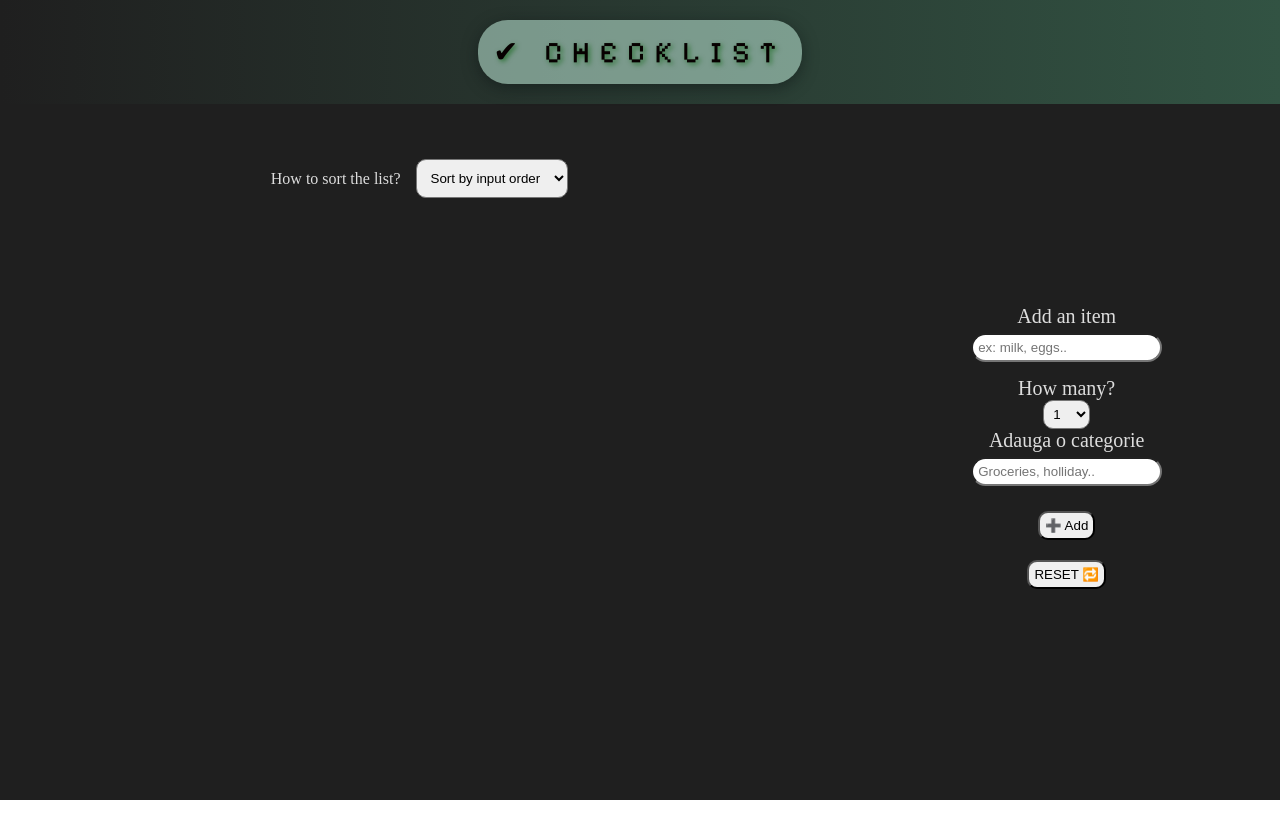
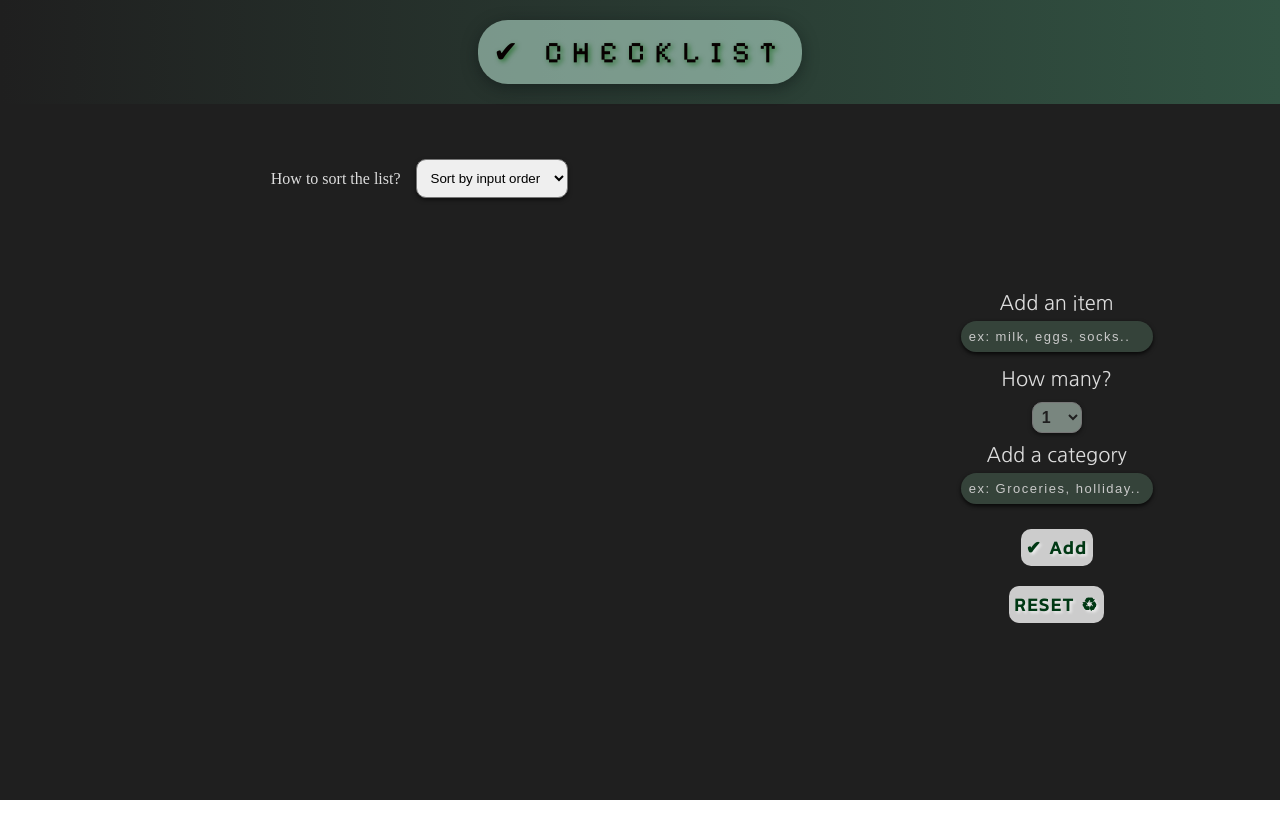
Before and after one commit to CalinP1/Checklist, a React (Create React App) app: page / in a window 1280 px wide. Built offline with nearby package versions, Linux system fonts and the light colour scheme.

Commit message:
separate components and more style added to the page

```diff
--- a/src/App.js
+++ b/src/App.js
@@ -1,4 +1,7 @@
 import { useState } from "react";
+import Header from "./header";
+import CreateList from "./createList";
+import DisplayList from "./displayList";
 
 export default function App() {
   const [itemList, setItemList] = useState([]);
@@ -43,130 +46,3 @@ export default function App() {
     </div>
   );
 }
-
-function Header() {
-  return (
-    <div className="header-container">
-      <header className="navbar">
-        <span>✔ CHECKLIST</span>
-      </header>
-    </div>
-  );
-}
-function DisplayList({ itemList, onHandleDelete, onHandleChecked }) {
-  const [sortBy, setSortBy] = useState("input");
-  let sortItems;
-
-  if (sortBy === "input") sortItems = itemList;
-  if (sortBy === "quantity") {
-    sortItems = itemList.slice().sort((a, b) => a.quantity - b.quantity);
-  }
-  if (sortBy === "category") {
-    sortItems = itemList
-      .slice()
-      .sort((a, b) => a.category.localeCompare(b.category));
-  }
-  return (
-    <>
-      <div className="sort-tems">
-        <label>How to sort the list?</label>
-        <select value={sortBy} onChange={(e) => setSortBy(e.target.value)}>
-          <option value="input">Sort by input order</option>
-          <option value="quantity">Sort by quantity</option>
-          <option value="category">Sort by category</option>
-        </select>
-      </div>
-      <ul>
-        {sortItems.map((item) => (
-          <CardElement
-            item={item}
-            key={item.key}
-            onHandleDelete={onHandleDelete}
-            onHandleChecked={onHandleChecked}
-          />
-        ))}
-      </ul>
-    </>
-  );
-}
-function CardElement({ item, onHandleDelete, onHandleChecked }) {
-  return (
-    <li className="card-element">
-      <h3>{item.category}</h3>
-      <input
-        checked={item.checked}
-        type="checkbox"
-        onChange={() => onHandleChecked(item.key)}
-      ></input>
-      <span style={item.checked ? { textDecoration: "line-through" } : {}}>
-        {item.quantity} {item.description}
-      </span>
-      <button className="button" onClick={() => onHandleDelete(item.key)}>
-        ✖
-      </button>
-    </li>
-  );
-}
-
-function CreateList({ itemList, setItemList, onHandleReset }) {
-  const [description, setDescription] = useState("");
-  const [quantity, setQuantity] = useState("");
-  const [category, setCategory] = useState("");
-  function handleSubmit(e) {
-    e.preventDefault();
-    if (!description || !category) return;
-    const key = crypto.randomUUID();
-    const newItem = {
-      description,
-      quantity,
-      category,
-      key,
-      checked: false,
-    };
-    setItemList([...itemList, newItem]);
-    setDescription("");
-    setQuantity("");
-    setCategory("");
-  }
-  return (
-    <form className="create-list" onSubmit={handleSubmit}>
-      <label> Add an item</label>
-      <input
-        value={description}
-        type="text"
-        placeholder="ex: milk, eggs.."
-        onChange={(e) => setDescription(e.target.value)}
-      />
-      <label> How many?</label>
-      <select
-        value={quantity}
-        onChange={(e) => setQuantity(Number(e.target.value))}
-      >
-        {Array.from({ length: 20 }, (_, i) => i + 1).map((num) => (
-          <option value={num} key={num}>
-            {num}
-          </option>
-        ))}
-      </select>
-
-      <label> Adauga o categorie</label>
-      <input
-        value={category}
-        type="text"
-        placeholder="Groceries, holliday.."
-        onChange={(e) => setCategory(e.target.value)}
-      />
-
-      <Button>➕ Add</Button>
-      <Button handleReset={onHandleReset}>RESET 🔁</Button>
-    </form>
-  );
-}
-
-function Button({ children, handleReset }) {
-  return (
-    <button onClick={handleReset} className="button">
-      {children}
-    </button>
-  );
-}
--- /dev/null
+++ b/src/button.js
@@ -0,0 +1,7 @@
+export default function Button({ children, onClick }) {
+  return (
+    <button onClick={onClick} className="button">
+      {children}
+    </button>
+  );
+}
--- /dev/null
+++ b/src/cardElement.js
@@ -0,0 +1,30 @@
+export default function CardElement({ item, onHandleDelete, onHandleChecked }) {
+  return (
+    <li className="card-element">
+      <h3 className="category-card">{item.category}</h3>
+      <div className="container-main-element">
+        <input
+          checked={item.checked}
+          type="checkbox"
+          onChange={() => onHandleChecked(item.key)}
+          className="checkbox-element"
+        />
+        <span
+          className="text-quantity-element"
+          style={item.checked ? { textDecoration: "line-through" } : {}}
+        >
+          {item.quantity} {item.description}
+        </span>
+      </div>
+
+      <div className="container-button-element">
+        <button
+          className="button-element"
+          onClick={() => onHandleDelete(item.key)}
+        >
+          ✖
+        </button>
+      </div>
+    </li>
+  );
+}
--- /dev/null
+++ b/src/createList.js
@@ -0,0 +1,56 @@
+import { useState } from "react";
+import Button from "./button";
+export default function CreateList({ itemList, setItemList, onHandleReset }) {
+  const [description, setDescription] = useState("");
+  const [quantity, setQuantity] = useState("");
+  const [category, setCategory] = useState("");
+  function handleSubmit(e) {
+    e.preventDefault();
+    if (!description || !category) return;
+    const key = crypto.randomUUID();
+    const newItem = {
+      description,
+      quantity,
+      category,
+      key,
+      checked: false,
+    };
+    setItemList([...itemList, newItem]);
+    setDescription("");
+    setQuantity("");
+    setCategory("");
+  }
+  return (
+    <form className="create-list" onSubmit={handleSubmit}>
+      <label> Add an item</label>
+      <input
+        value={description}
+        type="text"
+        placeholder="ex: milk, eggs, socks.."
+        onChange={(e) => setDescription(e.target.value)}
+      />
+      <label> How many?</label>
+      <select
+        value={quantity}
+        onChange={(e) => setQuantity(Number(e.target.value))}
+      >
+        {Array.from({ length: 20 }, (_, i) => i + 1).map((num) => (
+          <option value={num} key={num}>
+            {num}
+          </option>
+        ))}
+      </select>
+
+      <label> Add a category</label>
+      <input
+        value={category}
+        type="text"
+        placeholder="ex: Groceries, holliday.."
+        onChange={(e) => setCategory(e.target.value)}
+      />
+
+      <Button>✔ Add</Button>
+      <Button onClick={onHandleReset}>RESET ♻</Button>
+    </form>
+  );
+}
--- /dev/null
+++ b/src/displayList.js
@@ -0,0 +1,42 @@
+import CardElement from "./cardElement";
+import { useState } from "react";
+export default function DisplayList({
+  itemList,
+  onHandleDelete,
+  onHandleChecked,
+}) {
+  const [sortBy, setSortBy] = useState("input");
+  let sortItems;
+
+  if (sortBy === "input") sortItems = itemList;
+  if (sortBy === "quantity") {
+    sortItems = itemList.slice().sort((a, b) => a.quantity - b.quantity);
+  }
+  if (sortBy === "category") {
+    sortItems = itemList
+      .slice()
+      .sort((a, b) => a.category.localeCompare(b.category));
+  }
+  return (
+    <>
+      <div className="sort-tems">
+        <label>How to sort the list?</label>
+        <select value={sortBy} onChange={(e) => setSortBy(e.target.value)}>
+          <option value="input">Sort by input order</option>
+          <option value="quantity">Sort by quantity</option>
+          <option value="category">Sort by category</option>
+        </select>
+      </div>
+      <ul>
+        {sortItems.map((item) => (
+          <CardElement
+            item={item}
+            key={item.key}
+            onHandleDelete={onHandleDelete}
+            onHandleChecked={onHandleChecked}
+          />
+        ))}
+      </ul>
+    </>
+  );
+}
--- /dev/null
+++ b/src/header.js
@@ -0,0 +1,9 @@
+export default function Header() {
+  return (
+    <div className="header-container">
+      <header className="navbar">
+        <span>✔ CHECKLIST</span>
+      </header>
+    </div>
+  );
+}
--- a/src/index.css
+++ b/src/index.css
@@ -1,4 +1,8 @@
 @import url("https://fonts.googleapis.com/css2?family=Pixelify+Sans&display=swap");
+@import url("https://fonts.googleapis.com/css2?family=Nanum+Gothic&family=Pixelify+Sans&display=swap");
+@import url("https://fonts.googleapis.com/css2?family=Kanit&family=Nanum+Gothic&family=Noto+Sans+Display:wght@500&family=Pixelify+Sans&display=swap");
+@import url("https://fonts.googleapis.com/css2?family=Barlow+Condensed&family=Josefin+Sans:wght@300&family=Kanit&family=Nanum+Gothic&family=Noto+Sans+Display:wght@500&family=Outfit:wght@200&family=Pixelify+Sans&display=swap");
+
 * {
   margin: 0;
   padding: 0;
@@ -42,7 +46,7 @@
 .display-container {
   overflow: scroll;
   height: 82vh;
-  margin-top: 40px;
+  margin: 40px 0 20px 0;
 }
 
 .display-container ul {
@@ -58,7 +62,7 @@
 }
 
 .card-element {
-  background-color: #fff;
+  background-color: #e0dddd;
   border: 1px solid #ddd;
   border-radius: 8px;
   padding: 20px;
@@ -67,10 +71,8 @@
   transition: transform 0.2s ease;
 }
 
-.card-element input {
-  margin: 20px;
-}
 .create-list {
+  font-family: "Nanum Gothic", sans-serif;
   display: flex;
   flex-direction: column;
   justify-content: center;
@@ -78,6 +80,7 @@
   align-items: center;
   font-size: 20px;
   color: #ddd;
+  margin-right: 20px;
 }
 .create-container {
   display: flex;
@@ -86,23 +89,41 @@
 }
 
 .create-list select {
+  background-color: rgb(121, 134, 127);
+  color: #1f1f1f;
+  font-weight: bolder;
+  font-size: medium;
   border-radius: 10px;
   padding: 5px;
 }
+.create-list option {
+  border-radius: 10px;
+}
 .create-list input {
-  padding: 5px;
+  padding: 8px;
   border-radius: 20px;
   margin: 5px 0 15px 0;
+  font-size: 13px;
+  letter-spacing: 1.5px;
 }
 
 .button {
+  font-family: "Kanit", sans-serif;
+  font-size: 18px;
+  font-weight: bolder;
+  letter-spacing: 2px;
   padding: 5px;
   margin: 10px;
   border-radius: 10px;
+  color: rgb(0, 56, 20);
+  background-color: #cccccc;
+  text-shadow: 2px 2px 3px rgba(255, 255, 255, 0.65);
+  border: #1f1f1f;
 }
 
 .sort-tems {
   display: flex;
+  flex-wrap: wrap;
   justify-content: center;
   align-items: center;
   margin-bottom: 20px;
@@ -114,3 +135,54 @@
   border-radius: 10px;
   margin: 15px;
 }
+
+.category-card {
+  font-family: "Outfit", sans-serif;
+  display: flex;
+  justify-content: center;
+  align-content: center;
+  text-transform: uppercase;
+  letter-spacing: 1.5px;
+  background-color: rgb(67, 94, 77);
+  border-radius: 20px;
+  color: #ddd;
+  padding: 7px;
+  font-size: 12px;
+}
+
+.text-quantity-element {
+  color: #1f1f1f;
+  font-size: 18px;
+  font-weight: bold;
+  letter-spacing: 0.5px;
+}
+.container-button-element {
+  display: flex;
+  justify-content: center;
+  align-items: center;
+  margin-top: 15px;
+}
+
+.button-element {
+  border-radius: 5px;
+  padding: 8px;
+  background-color: #1f1f1f;
+  color: rgb(219, 223, 221);
+  border: #1f1f1f;
+}
+
+input {
+  margin: 10px;
+  background-color: rgba(76, 105, 87, 0.5);
+  border: #1f1f1f;
+  box-shadow: 0 2px 4px rgba(0, 0, 0, 0.8);
+  color: #ececec;
+}
+
+input::placeholder {
+  color: #c9c9c9;
+}
+select {
+  margin: 10px;
+  box-shadow: 0 2px 4px rgba(0, 0, 0, 0.5);
+}
```
